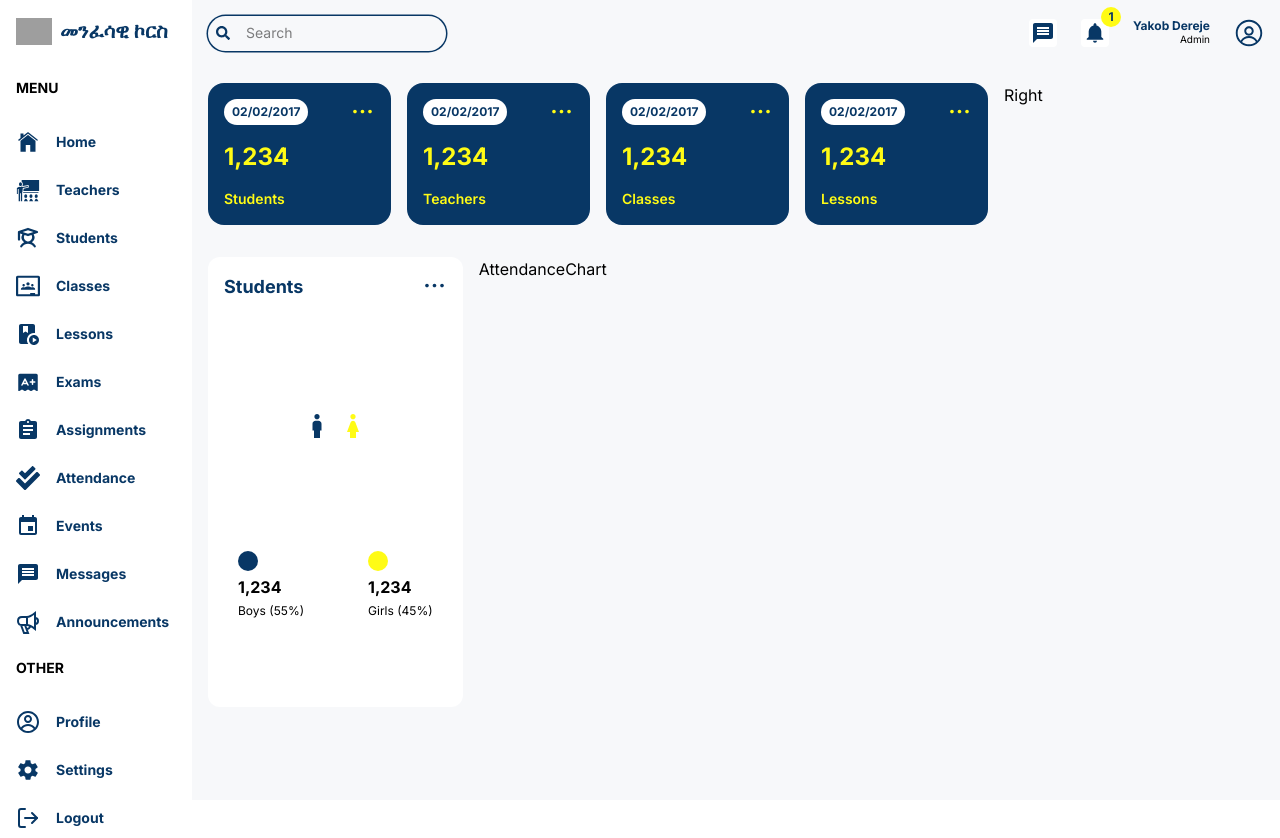
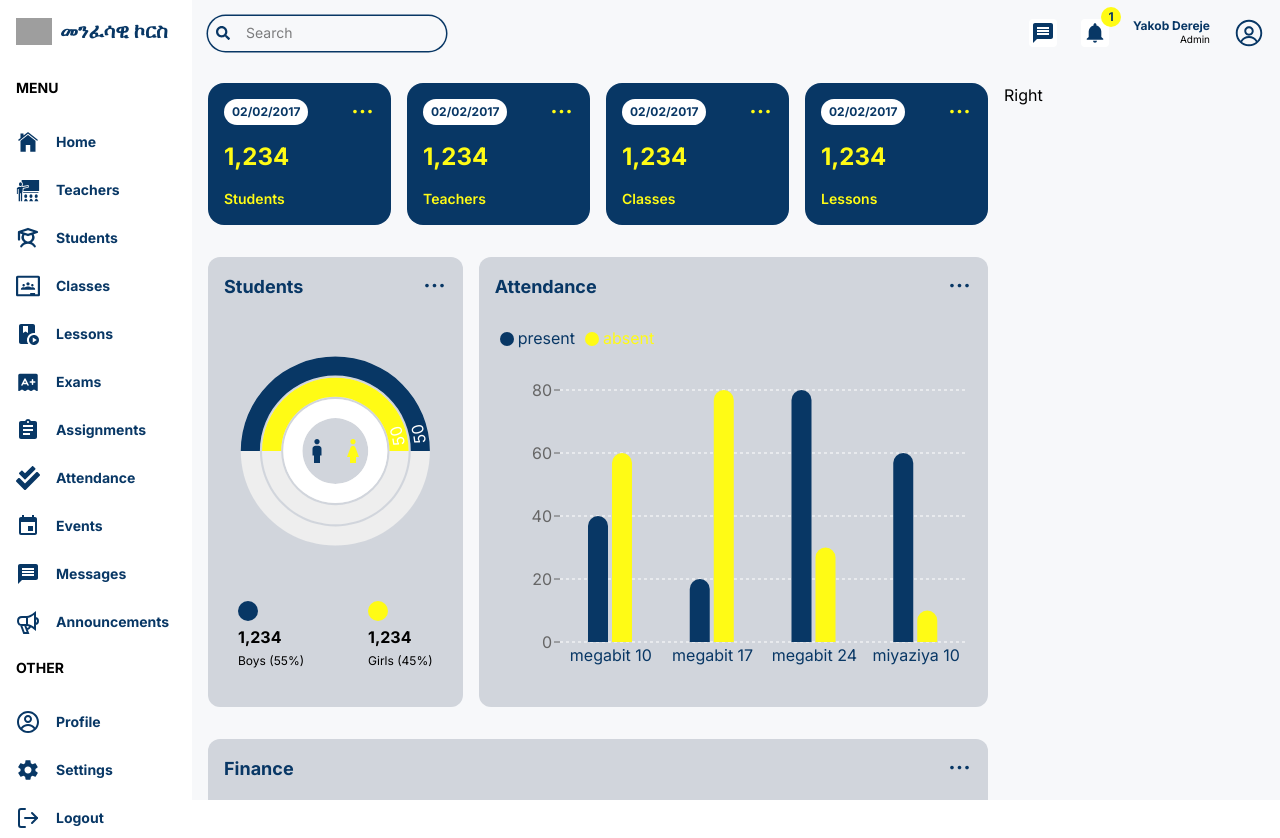
Before and after one commit to SenaKebe/Jit_Web_App, a Next.js app in the folder course/: page /admin in a window 1280 px wide. Built offline with nearby package versions, Linux system fonts and the light colour scheme; grey boxes are pictures that could not be loaded.

Commit message:
Charts part done

```diff
--- a/course/package.json
+++ b/course/package.json
@@ -11,6 +11,7 @@
   "dependencies": {
     "next": "15.2.1",
     "react": "^19.0.0",
+    "react-calendar": "^5.1.0",
     "react-dom": "^19.0.0",
     "react-icons": "^5.5.0"
   },
--- a/course/src/app/(dashboard)/admin/page.tsx
+++ b/course/src/app/(dashboard)/admin/page.tsx
@@ -1,6 +1,7 @@
 import UserCard from "@/src/components/UserCard";
 import CountChart from "@/src/components/CountChart";
 import AttendanceChart from "@/src/components/AttendanceChart";
+import FinanceChart from "@/src/components/FinanceChart";
 
 const AdminPage = () => {
   return (
@@ -30,7 +31,9 @@ const AdminPage = () => {
         </div>
 
         {/* BOTTOM CHART   */}
-        <div></div>
+        <div className="w-full h-[500px]">
+          <FinanceChart/>
+        </div>
       </div>
 
       {/* RIGHT  */}
--- a/course/src/components/AttendanceChart.tsx
+++ b/course/src/components/AttendanceChart.tsx
@@ -1,7 +1,88 @@
 "use client";
+import React, { PureComponent } from "react";
+import {
+  BarChart,
+  Bar,
+  Rectangle,
+  XAxis,
+  YAxis,
+  CartesianGrid,
+  Tooltip,
+  Legend,
+  ResponsiveContainer,
+} from "recharts";
+import { IoIosMore } from "react-icons/io";
+
+const data = [
+  {
+    name: "megabit 10",
+    present: 40,
+    absent: 60,
+  },
+  {
+    name: "megabit 17",
+    present: 20,
+    absent: 80,
+  },
+  {
+    name: "megabit 24",
+    present: 80,
+    absent: 30,
+  },
+  {
+    name: "miyaziya 10",
+    present: 60,
+    absent: 10,
+  },
+];
 
 const AttendanceChart = () => {
-  return <div className="">AttendanceChart</div>;
+  return (
+    <div className="bg-gray-300 rounded-xl w-full h-full p-4">
+      {/* TITLE  */}
+      <div className="flex justify-between">
+        <h1 className="text-[#083765] font-bold text-lg">Attendance</h1>
+        <IoIosMore className="text-[#083765] text-[25px] font-bold" />
+      </div>
+
+      {/* ATTENDANCE CHART  */}
+
+      <ResponsiveContainer width="100%" height="90%">
+        <BarChart data={data} barSize={20}>
+          <CartesianGrid strokeDasharray="3 3" vertical={false} stroke="#fff" />
+          <XAxis
+            dataKey="name"
+            axisLine={false}
+            tick={{ fill: "#083765" }}
+            tickLine={false}
+          />
+          <YAxis axisLine={false} />
+          <Tooltip />
+          <Legend
+            className="font-bold bg-[#083765]"
+            align="left"
+            verticalAlign="top"
+            wrapperStyle={{
+              paddingTop: "20px",
+              paddingBottom: "40px",
+            }}
+          />
+          <Bar
+            dataKey="present"
+            fill="#083765"
+            legendType="circle"
+            radius={[10, 10, 0, 0]}
+          />
+          <Bar
+            dataKey="absent"
+            fill="#FFFB15"
+            legendType="circle"
+            radius={[10, 10, 0, 0]}
+          />
+        </BarChart>
+      </ResponsiveContainer>
+    </div>
+  );
 };
 
 export default AttendanceChart;
--- a/course/src/components/CountChart.tsx
+++ b/course/src/components/CountChart.tsx
@@ -1,4 +1,5 @@
 "use client";
+import React, { PureComponent } from "react";
 import { RadialBarChart, RadialBar, ResponsiveContainer } from "recharts";
 import { IoIosMore } from "react-icons/io";
 import { MdOutlineGirl } from "react-icons/md";
@@ -31,7 +32,7 @@ const style = {
 
 const CountChart = () => {
   return (
-    <div className="bg-white rounded-xl w-full h-full p-4">
+    <div className="bg-gray-300 rounded-xl w-full h-full p-4">
       {/* TITLE  */}
       <div className="flex justify-between">
         <h1 className="text-[#083765] font-bold text-lg">Students</h1>
@@ -39,7 +40,7 @@ const CountChart = () => {
       </div>
 
       {/* CHART   */}
-      <div className="relative w-full h-[250px]">
+      <div className="relative w-full h-[300px]">
         <ResponsiveContainer width="100%" height="100%">
           <RadialBarChart
             cx="50%"
@@ -49,11 +50,11 @@ const CountChart = () => {
             barSize={32}
             data={data}
           >
-            {/* <RadialBar
+            <RadialBar
               label={{ position: "insideStart", fill: "#fff" }}
               background
               dataKey="count"
-            /> */}
+            />
           </RadialBarChart>
         </ResponsiveContainer>
         <div className="flex justify-center items-center absolute top-1/2 left-1/2 -translate-x-1/2 -translate-y-1/2">
--- /dev/null
+++ b/course/src/components/FinanceChart.tsx
@@ -0,0 +1,140 @@
+"use client";
+import { IoIosMore } from "react-icons/io";
+import {
+  LineChart,
+  Line,
+  XAxis,
+  YAxis,
+  CartesianGrid,
+  Tooltip,
+  Legend,
+  ResponsiveContainer,
+} from "recharts";
+
+const data = [
+  {
+    name: "መስ",
+    income: 3000,
+    expense: 4500,
+  },
+  {
+    name: "ጥቅ",
+    income: 5000,
+    expense: 300,
+  },
+  {
+    name: "ህዳ",
+    income: 4500,
+    expense: 4300,
+  },
+  {
+    name: "ታህ",
+    income: 3490,
+    expense: 6300,
+  },
+  {
+    name: "ጥር",
+    income: 4490,
+    expense: 1300,
+  },
+  {
+    name: "የካ",
+    income: 3500,
+    expense: 2300,
+  },
+  {
+    name: "መጋ",
+    income: 2590,
+    expense: 4300,
+  },
+  {
+    name: "ሚያ",
+    income: 3990,
+    expense: 2800,
+  },
+  {
+    name: "ግን",
+    income: 1490,
+    expense: 3200,
+  },
+  {
+    name: "ሰኔ",
+    income: 4590,
+    expense: 2100,
+  },
+  {
+    name: "ሐም",
+    income: 6790,
+    expense: 1200,
+  },
+  {
+    name: "ነሐ",
+    income: 3220,
+    expense: 1200,
+  },
+];
+
+const FinanceChart = () => {
+  return (
+    <div className="bg-gray-300 rounded-xl w-full h-full p-4">
+      {/* TITLE  */}
+      <div className="flex justify-between">
+        <h1 className="text-[#083765] font-bold text-lg">Finance</h1>
+        <IoIosMore className="text-[#083765] text-[25px] font-bold" />
+      </div>
+      <ResponsiveContainer width="100%" height="90%">
+        <LineChart
+          width={500}
+          height={300}
+          data={data}
+          margin={{
+            top: 5,
+            right: 30,
+            left: 20,
+            bottom: 5,
+          }}
+        >
+          <CartesianGrid strokeDasharray="3 3" stroke="#fff" />
+          <XAxis
+            dataKey="name"
+            // axisLine={false}
+            tick={{ fill: "#083765" }}
+            tickLine={false}
+            tickMargin={10}
+          />
+          <YAxis
+            //   axisLine={false}
+            tick={{ fill: "#083765" }}
+            tickLine={false}
+            tickMargin={10}
+          />
+          <Tooltip />
+          <Legend
+            className="font-bold bg-[#083765]"
+            align="center"
+            verticalAlign="top"
+            wrapperStyle={{
+              paddingTop: "10px",
+              paddingBottom: "20px",
+            }}
+          />
+          <Line
+            type="monotone"
+            dataKey="income"
+            stroke="#083765"
+            strokeWidth={3}
+          />
+
+          <Line
+            type="monotone"
+            dataKey="expense"
+            stroke="#FFFB15"
+            strokeWidth={3}
+          />
+        </LineChart>
+      </ResponsiveContainer>
+    </div>
+  );
+};
+
+export default FinanceChart;
```
Also changed, not shown: 1 other file (tests, documents, lock files or other folders).
